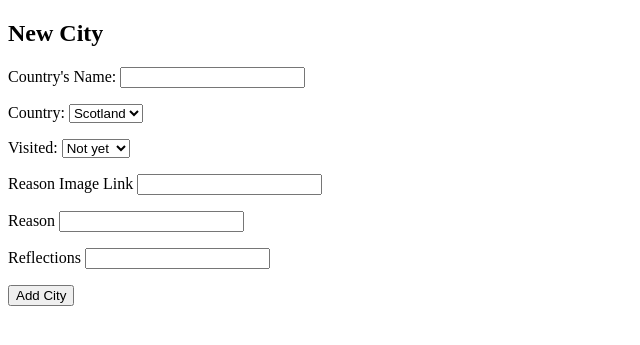
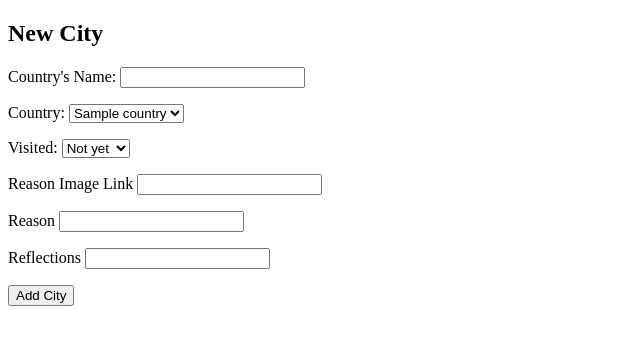
Before and after one commit to Chrisgr1/Codeclan22_W5_Project_Bucket_List, a Flask app: template templates/cities/new.html in a window 1280 px wide. Shown: the part 124-469 px from the top of the page, without its empty margins (0-640 px from the left). Run offline with Flask 2, Linux system fonts and the light colour scheme; the template is opened without the code that fills it: most values are stand-ins (such as "Sample title", 1, 10 or a date in 2020).

Commit message:
updated dropdown menu on cities/new.html - not showing cities

```diff
--- a/repositories/city_repository.py
+++ b/repositories/city_repository.py
@@ -11,7 +11,6 @@ def new_city(city):
     id = results[0]['id']
     city.id=id
     return city
-# SELECT ALL
 
 # SELECT ALL
 def select_all():
@@ -41,8 +40,10 @@ def delete(id):
     sql  = "DELETE FROM cities WHERE id = %s"
     values = [id]
     run_sql(sql, values)
-# UPDATE CITY
 
+# DELEETE ALL
 def delete_all():
     sql = "DELETE  FROM cities"
     run_sql(sql)
+
+    # UPDATE CITY
--- a/templates/cities/new.html
+++ b/templates/cities/new.html
@@ -10,15 +10,18 @@
             <p></p>
         <label for="country_id">Country:</label>
             <select name="continent" id="continent">
-                <option value="1">Scotland</option>
-                <option value="2">Vietnam</option>
+                {% for country in countries %}
+                <option value="{{ country.id }}"> {{ country.country_name }} </option>
+                {% endfor %}
             </select>
+
         <p></p>
         <label for="visited">Visited:</label>
             <select name="visited" id="visited">
                 <option value=False>Not yet</option>
                 <option value=True>Already</option>
             </select>
+
         <p></p>
 
         <label for="reason">Reason</label>
```
